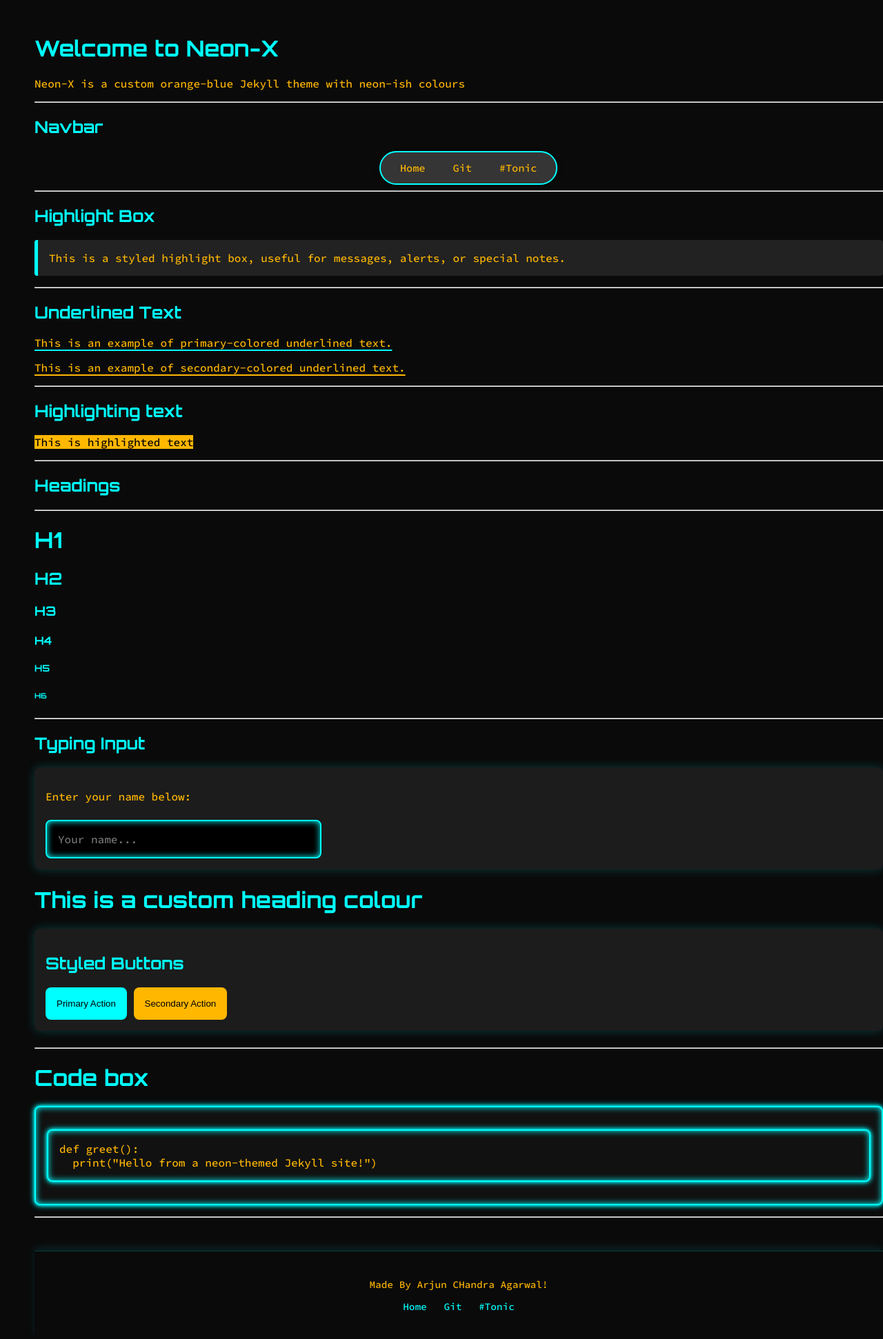
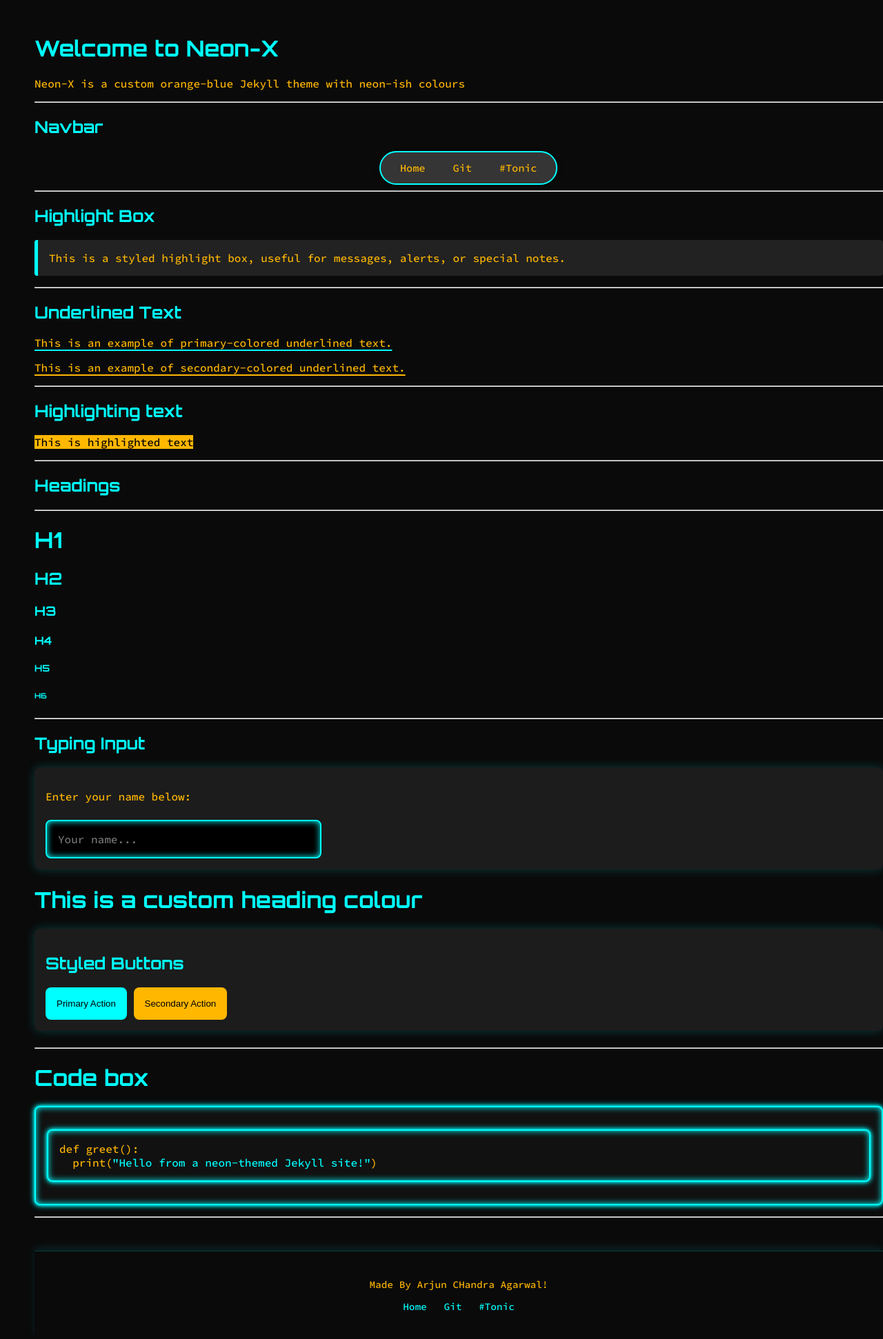
Before and after one commit to v659/jekyll_theme-new-v659, a Jekyll site: the page built from index.md, in a window 1280 px wide. Shown: the whole page at 69% size. Built offline with Jekyll 4.4.1, drawn with Linux system fonts in a browser that asks for light colours.

Commit message:
change colour styles for code block

```diff
--- a/_sass/base.scss
+++ b/_sass/base.scss
@@ -149,6 +149,10 @@ p, li, label, input, button, span, div {
   @extend .code-box;
 }
 
+.highlight .k { color: #ffb700; } // keywords
+.highlight .s { color: #00ffff; } // strings
+.highlight .c { color: #777; }    // comments
+
 .highlight code {
   font-family: 'Source Code Pro', monospace;
   color: $primary-color;
```
